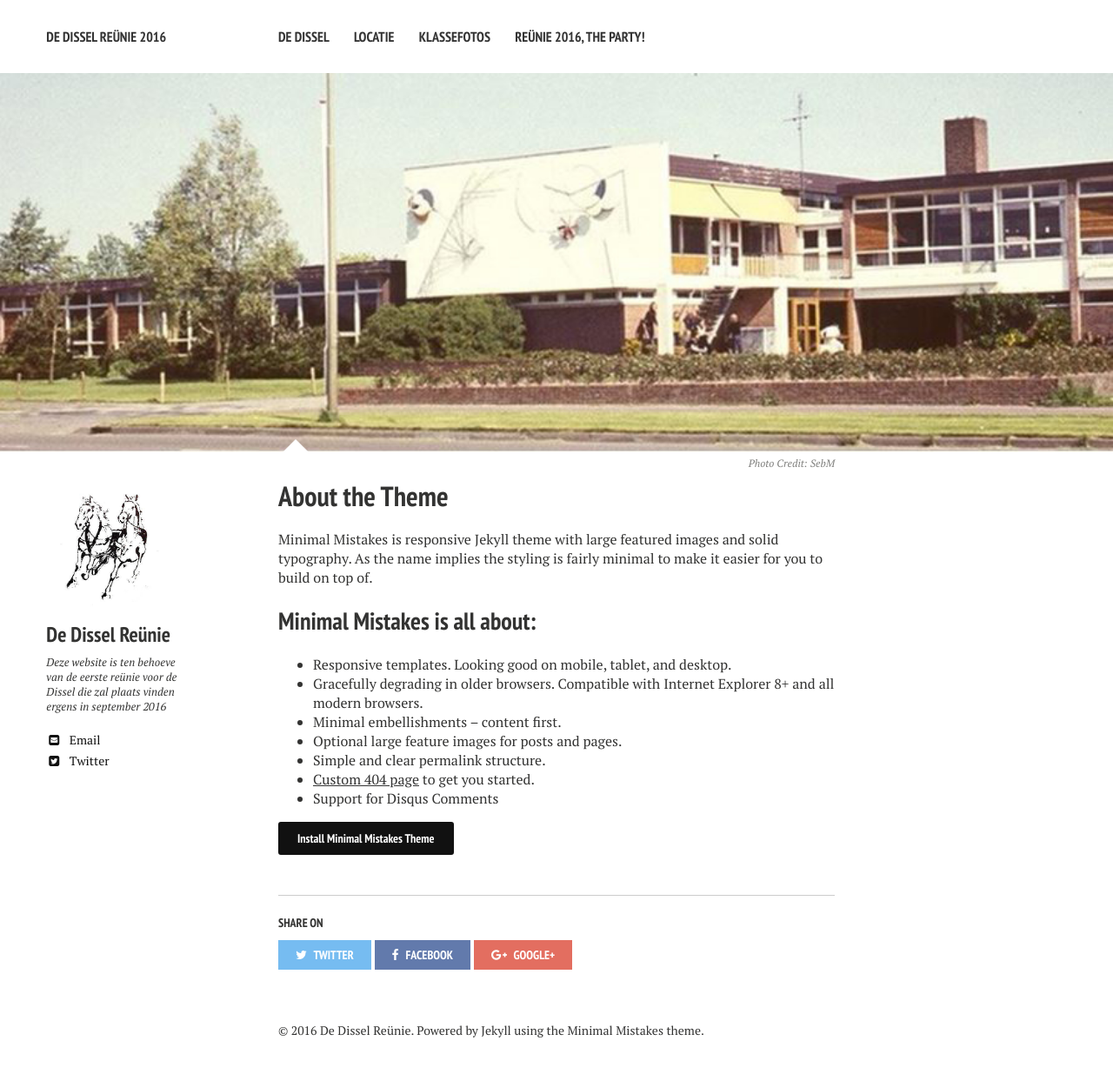
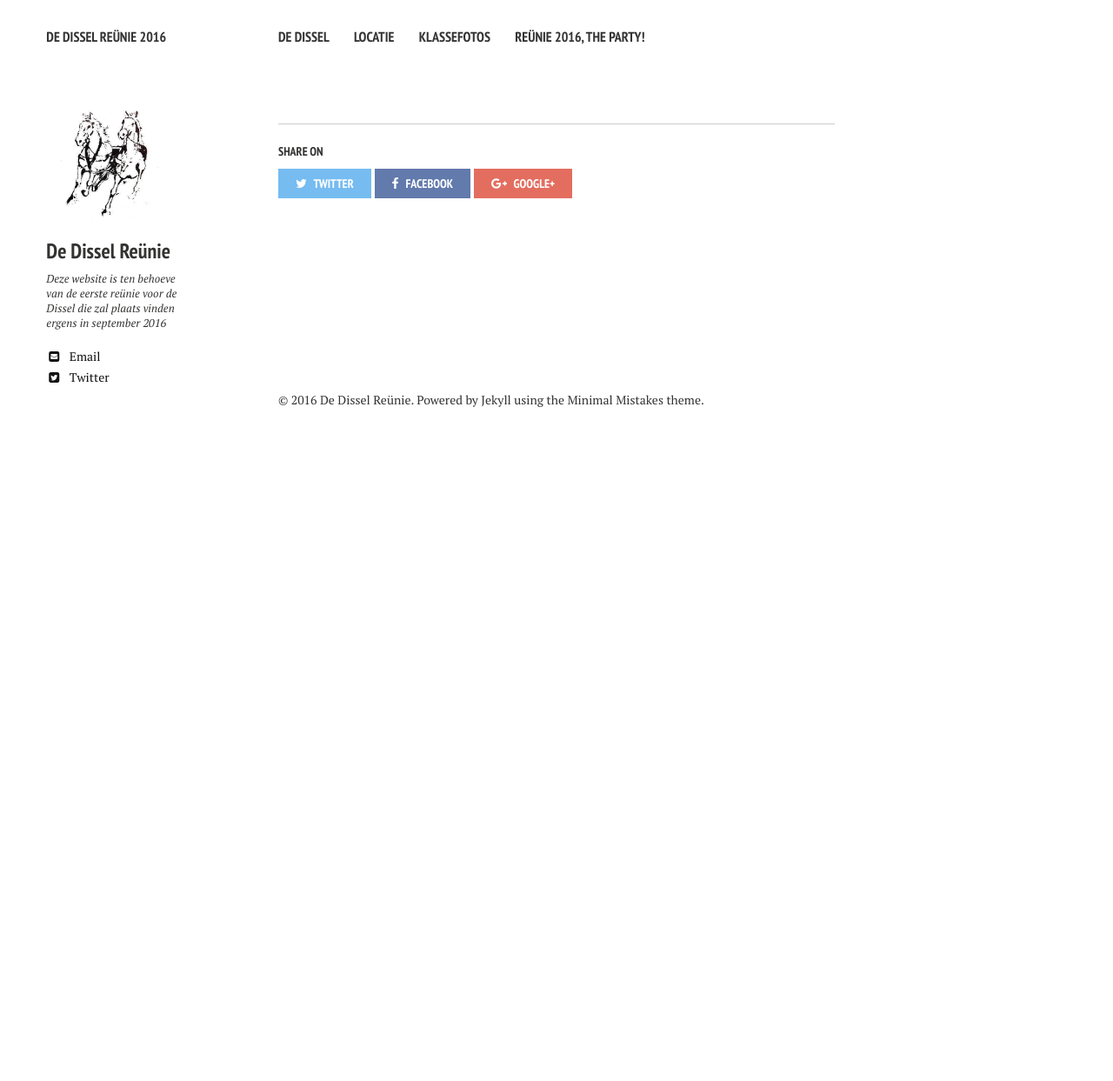
Before and after one commit to securitymonster/securitymonster.github.io, a Jekyll site: the page built from about/index.md, in a window 1280 px wide. Shown: the whole page at 87% size. Built offline with Jekyll 4.4.1, drawn with Linux system fonts in a browser that asks for light colours; nearby versions of some CDN libraries; comment, search, counter and statistics services are not loaded; after the commit the page ends 900 px from its top, so only the background shows below that.

```diff
--- a/about/index.md
+++ b/about/index.md
@@ -1,25 +1,10 @@
 ---
 layout: page
-title: About the Theme
-tags: [about, Jekyll, theme, responsive]
-modified: 2014-08-08T20:53:07.573882-04:00
-comments: true
+title:
+date: 2016-03-14T09:38:41+01:00
+modified:
+excerpt:
+tags: []
 image:
-  feature: dedissel.jpg
-  credit: SebM
-  creditlink:
+  feature:
 ---
-
-Minimal Mistakes is responsive Jekyll theme with large featured images and solid typography. As the name implies the styling is fairly minimal to make it easier for you to build on top of.
-
-## Minimal Mistakes is all about:
-
-* Responsive templates. Looking good on mobile, tablet, and desktop.
-* Gracefully degrading in older browsers. Compatible with Internet Explorer 8+ and all modern browsers.
-* Minimal embellishments -- content first.
-* Optional large feature images for posts and pages.
-* Simple and clear permalink structure.
-* [Custom 404 page](http://mmistakes.github.io/minimal-mistakes/404.html) to get you started.
-* Support for Disqus Comments
-
-<a markdown="0" href="{{ site.url }}/theme-setup" class="btn">Install Minimal Mistakes Theme</a>
```
Also changed, not shown: _posts/2013-08-16-code-highlighting-post.md (deleted, +0 -121 lines), _posts/2016-03-14-test2.md (added, +11 -0 lines), dedissel/index.md (+3 -0 lines).
